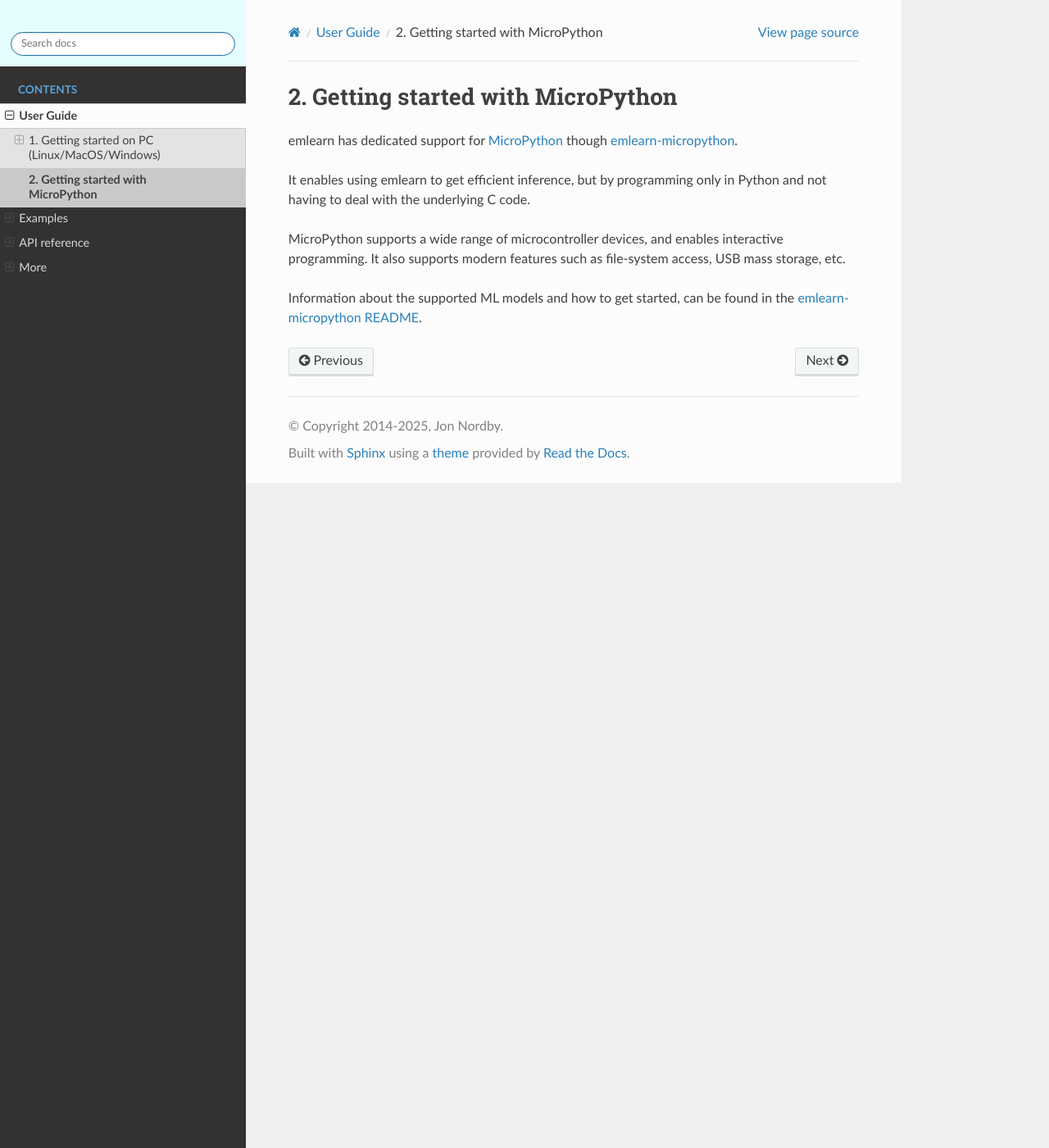
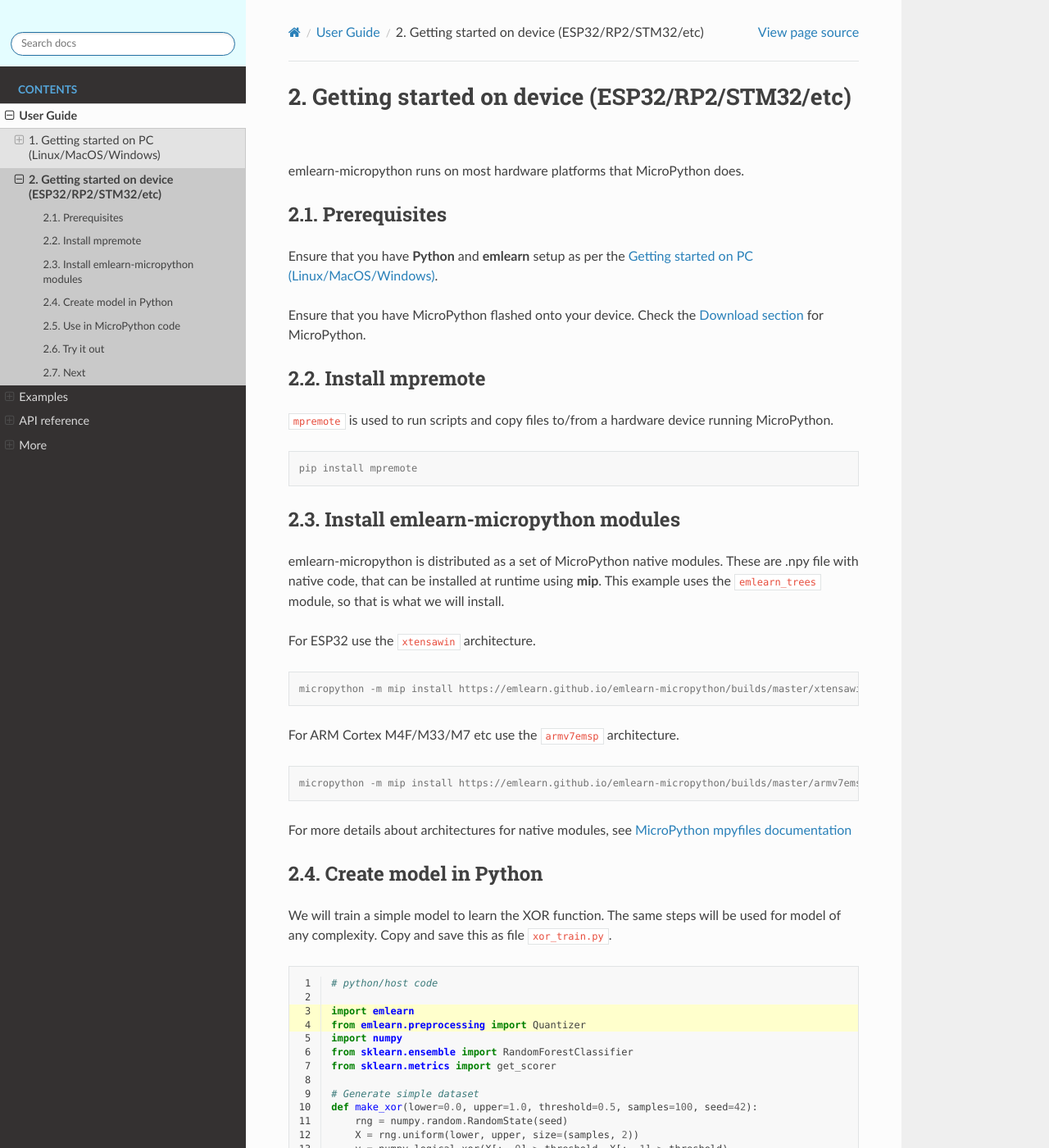
Before and after one commit to emlearn/emlearn-micropython, a Sphinx documentation site: the page built from docs/getting_started_device.rst, in a window 1280 px wide and 1400 px high. Shown: the whole window at 82% size. Built offline with Sphinx 7.4.7 and the Read the Docs theme 3.1.0, drawn with Linux system fonts in a browser that asks for light colours; some of the changed text lies outside the part shown.

Commit message:
docs: Update getting started on device

```diff
--- a/docs/getting_started_device.rst
+++ b/docs/getting_started_device.rst
@@ -3,23 +3,116 @@
 
 :parenttoc: True
 
-.. _getting_started_micropython:
+.. _getting_started_device:
 
-==================================
-Getting started with MicroPython
-==================================
+==================================================
+Getting started on device (ESP32/RP2/STM32/etc)
+==================================================
 
-.. currentmodule:: emlearn
+.. currentmodule:: emlearn-micropython
 
-emlearn has dedicated support for `MicroPython <https://micropython.org>`_
-though `emlearn-micropython <https://github.com/emlearn/emlearn-micropython>`_.
+emlearn-micropython runs on most hardware platforms that MicroPython does.
 
-It enables using emlearn to get efficient inference,
-but by programming only in Python and not having to deal with the underlying C code.
 
-MicroPython supports a wide range of microcontroller devices,
-and enables interactive programming.
-It also supports modern features such as file-system access, USB mass storage, etc.
+Prerequisites
+===========================
 
-Information about the supported ML models and
-how to get started, can be found in the `emlearn-micropython README <https://github.com/emlearn/emlearn-micropython#readme>`_.
+Ensure that you have **Python** and  **emlearn** setup as per the :doc:`getting_started_host`.
+
+Ensure that you have MicroPython flashed onto your device.
+Check the `Download section <https://micropython.org/download>`_ for MicroPython.
+
+Install mpremote
+===========================
+
+``mpremote`` is used to run scripts and copy files to/from a hardware device running MicroPython.
+
+.. code-block:: console
+
+    pip install mpremote
+
+
+Install emlearn-micropython modules
+====================================
+
+emlearn-micropython is distributed as a set of MicroPython native modules.
+These are .npy file with native code, that can be installed at runtime using **mip**.
+This example uses the ``emlearn_trees`` module, so that is what we will install.
+
+For ESP32 use the ``xtensawin`` architecture.
+
+.. code-block:: console
+
+    micropython -m mip install https://emlearn.github.io/emlearn-micropython/builds/master/xtensawin_6.3/emlearn_trees.mpy
+
+For ARM Cortex M4F/M33/M7 etc use the ``armv7emsp`` architecture.
+
+.. code-block:: console
+
+    micropython -m mip install https://emlearn.github.io/emlearn-micropython/builds/master/armv7emsp_6.3/emlearn_trees.mpy
+
+For more details about architectures for native modules, see `MicroPython mpyfiles documentation <https://docs.micropython.org/en/latest/reference/mpyfiles.html#versioning-and-compatibility-of-mpy-files>`_
+
+
+Create model in Python
+===========================
+
+We will train a simple model to learn the XOR function.
+The same steps will be used for model of any complexity.
+Copy and save this as file ``xor_train.py``.
+
+.. literalinclude:: helloworld_xor/xor_train.py
+   :language: python
+   :emphasize-lines: 3-4,26,30
+   :linenos:
+
+Run the script
+
+.. code-block:: console
+
+    python xor_train.py
+
+It will generate a file ``xor_model.csv`` containing the C code for our model.
+
+
+Use in MicroPython code
+========================
+
+To run our model we use a simple MicroPython program.
+
+Copy and save this as file ``xor_run.py``.
+
+.. literalinclude:: helloworld_xor/xor_run.py
+   :language: python
+   :emphasize-lines: 3,10,23
+   :linenos:
+
+
+Try it out
+========================
+
+In our training data input values above ``2**14`` is considered "true".
+So for the XOR function, if **one and only one** of the values is above this limit, should get class **1** as output - else class **0**.
+
+Run the program on device using ``mpremote run``:
+
+.. code-block:: console
+
+    mpremote run xor_host.py
+
+
+The output should be something like:
+
+.. code-block:: console
+
+    [0, 0] -> [1.0, 0.0] : False
+    [32767, 32767] -> [0.666, 0.333] : False
+    [0, 32767] -> [0.0, 1.0] : True
+    [32767, 0] -> [0.0, 1.0] : True
+
+Next
+========
+
+Now you have the emlearn-micropython on running hardware.
+For information on practical usecases, see :doc:`examples`.
+Otherwise check out :doc:`api_reference`.
--- a/docs/getting_started_host.rst
+++ b/docs/getting_started_host.rst
@@ -98,7 +98,6 @@
    :linenos:
 
 
-
 Try it out
 ========================
 
```
